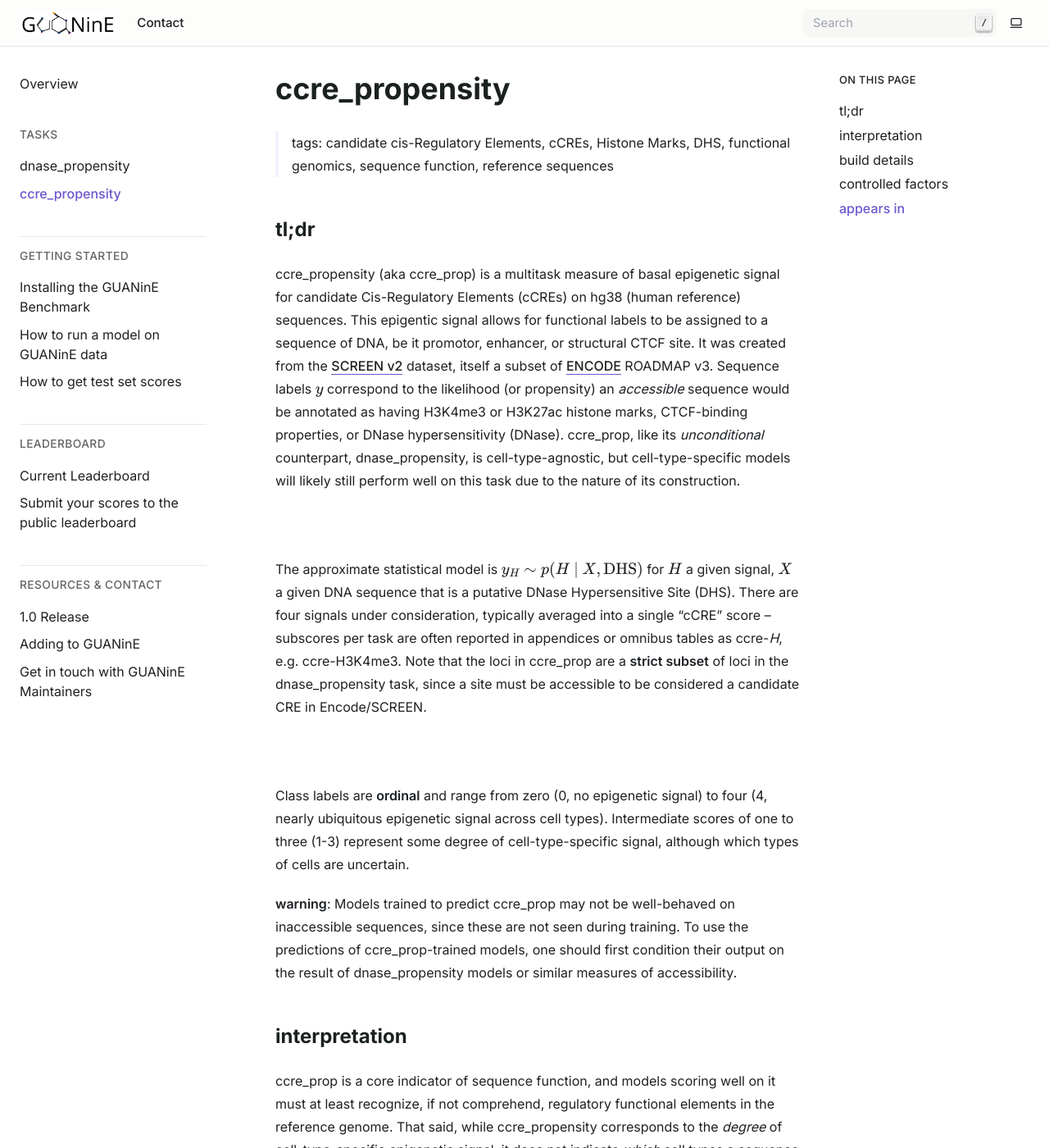
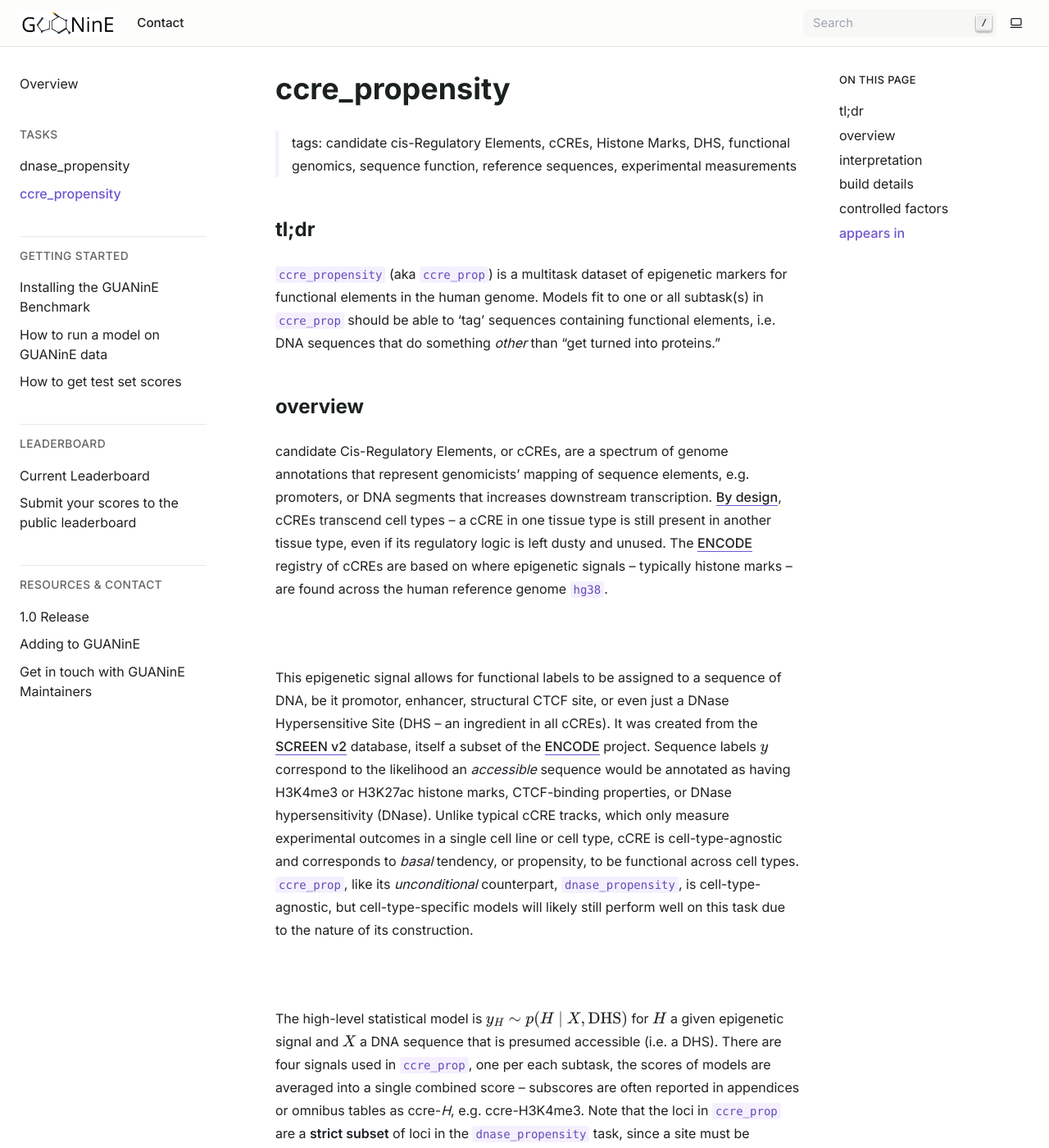
Before and after one commit to ni-lab/guanine, a Sphinx documentation site: the page built from docs/source/tasks/ccre_propensity.rst, in a window 1280 px wide and 1400 px high. Shown: the whole window at 82% size. Built offline with Sphinx 7.4.7, drawn with Linux system fonts in a browser that asks for light colours; some of the changed text lies outside the part shown.

Commit message:
Update ccre_propensity.rst

```diff
--- a/docs/source/tasks/ccre_propensity.rst
+++ b/docs/source/tasks/ccre_propensity.rst
@@ -2,45 +2,49 @@
 ccre_propensity
 ======================
 
- | tags: candidate cis-Regulatory Elements, cCREs, Histone Marks, DHS, functional genomics, sequence function, reference sequences
+ | tags: candidate cis-Regulatory Elements, cCREs, Histone Marks, DHS, functional genomics, sequence function, reference sequences, experimental measurements
 
 tl;dr
 ------
-ccre_propensity (aka ccre_prop) is a multitask measure of basal epigenetic signal for candidate Cis-Regulatory Elements (cCREs) on hg38 (human reference) sequences. This epigentic signal allows for functional labels to be assigned to a sequence of DNA, be it promotor, enhancer, or structural CTCF site. It was created from the `SCREEN v2`_ dataset, itself a subset of ENCODE_ ROADMAP v3. Sequence labels :math:`y` correspond to the likelihood (or propensity) an *accessible* sequence would be annotated as having H3K4me3 or H3K27ac histone marks, CTCF-binding properties, or DNase hypersensitivity (DNase). ccre_prop, like its *unconditional* counterpart, dnase_propensity, is cell-type-agnostic, but cell-type-specific models will likely still perform well on this task due to the nature of its construction.
+``ccre_propensity`` (aka ``ccre_prop``) is a multitask dataset of epigenetic markers for functional elements in the human genome. Models fit to one or all subtask(s) in ``ccre_prop`` should be able to 'tag' sequences containing functional elements, i.e. DNA sequences that do something *other* than "get turned into proteins."
+
+overview
+--------
+candidate Cis-Regulatory Elements, or cCREs, are a spectrum of genome annotations that represent genomicists' mapping of sequence elements, e.g. promoters, or DNA segments that increases downstream transcription. `By design`_, cCREs transcend cell types -- a cCRE in one tissue type is still present in another tissue type, even if its regulatory logic is left dusty and unused. The `ENCODE`_ registry of cCREs are based on where epigenetic signals -- typically histone marks -- are found across the human reference genome ``hg38``.
 
 |
 
-The approximate statistical model is :math:`y_H \sim p(H \ | \ X, \textrm{DHS})` for :math:`H` a given signal, :math:`X` a given DNA sequence that is a putative DNase Hypersensitive Site (DHS). There are four signals under consideration, typically averaged into a single "cCRE" score -- subscores per task are often reported in appendices or omnibus tables as ccre-*H*, e.g. ccre-H3K4me3. Note that the loci in ccre_prop are a **strict subset** of loci in the dnase_propensity task, since a site must be accessible to be considered a candidate CRE in Encode/SCREEN.
+This epigenetic signal allows for functional labels to be assigned to a sequence of DNA, be it promotor, enhancer, structural CTCF site, or even just a DNase Hypersensitive Site (DHS -- an ingredient in all cCREs). It was created from the `SCREEN v2`_ database, itself a subset of the ENCODE_ project. Sequence labels :math:`y` correspond to the likelihood an *accessible* sequence would be annotated as having H3K4me3 or H3K27ac histone marks, CTCF-binding properties, or DNase hypersensitivity (DNase). Unlike typical cCRE tracks, which only measure experimental outcomes in a single cell line or cell type, cCRE is cell-type-agnostic and corresponds to *basal* tendency, or propensity, to be functional across cell types. ``ccre_prop``, like its *unconditional* counterpart, ``dnase_propensity``, is cell-type-agnostic, but cell-type-specific models will likely still perform well on this task due to the nature of its construction.
 
 |
 
-Class labels are **ordinal** and range from zero (0, no epigenetic signal) to four (4, nearly ubiquitous epigenetic signal across cell types). Intermediate scores of one to three (1-3) represent some degree of cell-type-specific signal, although which types of cells are uncertain.
+The high-level statistical model is :math:`y_H \sim p(H \ | \ X, \textrm{DHS})` for :math:`H` a given epigenetic signal and :math:`X` a DNA sequence that is presumed accessible (i.e. a DHS). There are four signals used in ``ccre_prop``, one per each subtask, the scores of models are averaged into a single combined score -- subscores are often reported in appendices or omnibus tables as ccre-*H*, e.g. ccre-H3K4me3. Note that the loci in ``ccre_prop`` are a **strict subset** of loci in the ``dnase_propensity`` task, since a site must be accessible to be considered a candidate CRE in Encode/SCREEN.
 
-**warning**: Models trained to predict ccre_prop may not be well-behaved on inaccessible sequences, since these are not seen during training. To use the predictions of ccre_prop-trained models, one should first condition their output on the result of dnase_propensity models or similar measures of accessibility.
+|
+
+Class labels are **ordinal** and range from zero (0, no epigenetic signal) to four (4, nearly ubiquitous epigenetic signal across cell types). Intermediate scores of one to three (1-3) represent some degree of cell-type-specific signal, although the type of cells is left unsaid.
+
+**warning**: Models trained to predict ccre_prop may not be well-behaved on inaccessible sequences, since only DHS sequences are seen during training. To use the predictions of ccre_prop-trained models, one should first condition their output on the result of ``dnase_propensity`` models or similar measures of accessibility.
 
 interpretation
 --------------
-ccre_prop is a core indicator of sequence function, and models scoring well on it must at least recognize, if not comprehend, regulatory functional elements in the reference genome. That said, while ccre_propensity corresponds to the *degree* of cell-type-specific epigenetic signal, it does not indicate *which* cell types a sequence is functional in, nor can it measure a model's ability to predict any specific cell type's H3K4me3, H3K27ac, CTCF, or DHS tracks.
+``ccre_prop`` is a core indicator of sequence function, and models scoring well on it must at least recognize, if not comprehend, regulatory functional elements in the reference genome. That said, while ``ccre_propensity`` corresponds to the *degree* of cell-type-specific epigenetic signal, it does not indicate *which* cell types a sequence is functional in, nor can it measure a model's ability to predict any specific cell type's H3K4me3, H3K27ac, CTCF, or DHS tracks.
 
 |
 
-Additionally, while Cis-Regulatory elements are indicative of sequence function, a model that can predict ccre_prop is not guaranteed to understand their cell-type-specific implications, or to *understand* the impact of sequence or epigenetic perturbations (e.g. variant effects, CRISPR knockout effects).
+Additionally, while Cis-Regulatory elements are indicative of sequence function, a model that can predict ``ccre_prop`` is not guaranteed to understand their cell-type-specific implications, or to *understand* the impact of sequence or epigenetic perturbations (e.g. variant effects, CRISPR knockout effects).
 
 |
 
-Supervised models like DeepSEA, Enformer, Borzoi, etc, are prime examples of models built for ccre_prop -- their own constituent training data includes very same (possibly normalized) H3K4me3, H3K27ac, CTCF, and DHS tracks that make up ccre_prop. To restate, ccre_prop is *in-distribution* for supervised models trained on ENCODE egigenetic tracks, and those that score well below 100 should be understood as having underfit their training data.
+Supervised models like DeepSEA, Enformer, Borzoi, etc, are prime examples of models built for ``ccre_prop`` -- their own training data includes the same H3K4me3, H3K27ac, CTCF, and DHS tracks that make up ``ccre_prop``. To restate, ``ccre_prop`` is *in-distribution* for supervised models trained on ENCODE egigenetic tracks, and those that score below 100 should be understood as having underfit their training data.
 
 |
 
-The most closely related task is dnase_propensity (link), which undergirds the accessibility-conditional nature of Cis-Regulatory Element functionality (by definition, see ENCODE).
-
-|
-
-Finally, one can understand the difference between dnase_propensity and ccre-dnase to be the likelihood of a sequence :math:`X` being accessible versus its degree of accessibility (conditioned on being accessible), although this is a loose relationship.
+The most closely related task is `dnase_propensity`_, which measures the accessibility ingredient of Cis-Regulatory Element functionality (by definition, `see ENCODE v3`_). Finally, one can understand the difference between ``dnase_propensity`` and ``ccre-dnase`` to be the likelihood of a sequence :math:`X` being accessible versus its degree of accessibility (conditioned on being accessible), although this is a loose relationship.
 
 build details
 -------------
-Basal epigenetic signal is approximated by integrating out cell-type-specific signal, i.e. :math:`\int_{c \in C} \ p(H \ | \ X, \textrm{DHS}, c)` for :math:`c` a given cell-type. Specifically, for the over 1600 cCRE tracks in `SCREEN v2`_, the same tracks used to train DeepSEA, Enformer, etc, we consider the discrete summation :math:`y_H(X) \propto \sum_{t \in \textrm{H-cCRE tracks}} \ \alpha_t \ \cdot \ \textbf{1}_\textrm{H-cCRE}(X)` for boolean indicator function :math:`\textbf{1}_\textrm{H-cCRE}(X)`, which can be decomposed into constituent indicator functions :math:`\textbf{1}_\textrm{H-cCRE}(X) = \textbf{1}_\textrm{H}(X) \ \cdot \ \textbf{1}_\textrm{DHS}(X)`, where both components represent boolean consensus peak-calling for the underlying tracks. Note this implies that :math:`\textbf{1}_\textrm{H-cCRE}(X)` is **undefined** for cells lacking either signal -- far fewer types (still several hundred per task) of cells are included in the construction compared to dnase_propensity.
+Basal epigenetic signal is approximated by integrating out cell-type-specific signal, i.e. :math:`\int_{c \in C} \ p(H \ | \ X, \textrm{DHS}, c)` for :math:`c` a given cell-type. Specifically, for the over 1600 cCRE tracks in `SCREEN v2`_, the same tracks used to train DeepSEA, Enformer, etc, we consider the discrete summation :math:`y_H(X) \propto \sum_{t \in \textrm{H-cCRE tracks}} \ \alpha_t \ \cdot \ \textbf{1}_\textrm{H-cCRE}(X)` for boolean indicator function :math:`\textbf{1}_\textrm{H-cCRE}(X)`, which can be decomposed into constituent indicator functions :math:`\textbf{1}_\textrm{H-cCRE}(X) = \textbf{1}_\textrm{H}(X) \ \cdot \ \textbf{1}_\textrm{DHS}(X)`, where both components represent boolean consensus peak-calling for the underlying tracks. Note this implies that :math:`\textbf{1}_\textrm{H-cCRE}(X)` is **undefined** for cells lacking either signal -- far fewer types (still several hundred per task) of cells are included in the construction compared to ``dnase_propensity``.
 
 |
 
@@ -52,7 +56,7 @@ Because `SCREEN v2`_ relies on *consensus* peak calling, the peak called loci fo
 
 |
 
-Finally, for ease of modeling, the raw :math:`y_H(X)` scores are binned from one to four (1-4), and a partially G/C-balanced *control* set of accessible sequences (i.e. from dnase_propensity) are added to the dataset with labels of zero (0).
+Finally, for ease of modeling, the raw :math:`y_H(X)` scores are binned from one to four (1-4), and a partially G/C-balanced *control* set of accessible sequences (i.e. from ``dnase_propensity``) are added to the dataset with labels of zero (0).
 
 controlled factors
 -------------------
@@ -67,7 +71,9 @@ appears in
 
 |
 
-
+.. _`dnase_propensity`: ./dnase_propensity.html
+.. _`By design`: https://www.nature.com/articles/s41586-020-2493-4
+.. _`see ENCODE v3`: https://www.nature.com/articles/s41586-020-2493-4
 .. _`GUANinE v1.0`: https://proceedings.mlr.press/v240/robson24a.html
 .. _`SCREEN v2`: https://screen.encodeproject.org/
 .. _`ENCODE`: https://www.encodeproject.org/
```
